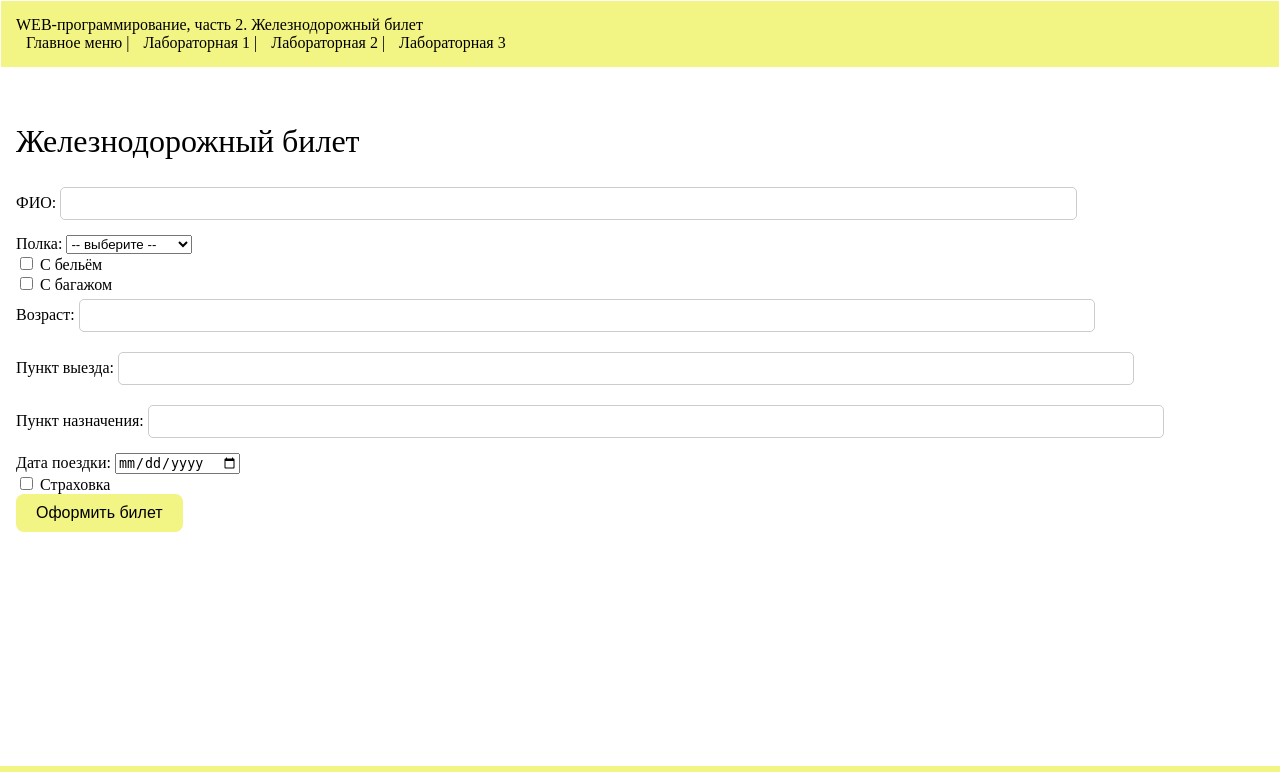
After one commit to Alena-Kvashnina/web-back-labs, a Python web app: template templates/lab3/ticket_form.html in a window 1280 px wide. The commit adds this page. Shown: the top 772 px of the page. Run offline with Jinja, Linux system fonts and the light colour scheme; the template is opened without the code that fills it, so the values that code supplies are empty.

Commit message:
Железнодорожный билет

```diff
--- a/templates/lab3/lab3.html
+++ b/templates/lab3/lab3.html
@@ -7,6 +7,9 @@
     <div>
         Привет, <span style="color: {{ name_color }}">{{ name }}</span>!
     </div>
+    <div>
+        Ваш возраст: {{ age }}
+    </div>
     <div>Список сделанных страниц:</div>
     <ol>
         <li><a href="/lab3/cookie">Куки</a></li>
@@ -14,5 +17,6 @@
         <li><a href="/lab3/form1">Форма</a></li>
         <li><a href="/lab3/order">Заказ напитка</a></li>
         <li><a href="/lab3/settings">Настройки отображения</a></li>
+        <li><a href="/lab3/ticket">Железнодорожный билет</a></li>
     </ol>
 {% endblock %}
--- /dev/null
+++ b/templates/lab3/ticket_form.html
@@ -0,0 +1,66 @@
+{% extends "base.html" %}
+{% block lab %}Железнодорожный билет{% endblock %}
+
+{% block main %}
+<h1>Железнодорожный билет</h1>
+<form method="post" action="/lab3/ticket">
+
+    <div>
+        <label>ФИО:</label>
+        <input type="text" name="fio" value="{{ form_data.fio }}">
+        <span style="color:red">{{ errors.fio }}</span>
+    </div>
+
+    <div>
+        <label>Полка:</label>
+        <select name="shelf">
+            <option value="">-- выберите --</option>
+            <option value="нижняя" {{ 'selected' if form_data.shelf == 'нижняя' }}>нижняя</option>
+            <option value="верхняя" {{ 'selected' if form_data.shelf == 'верхняя' }}>верхняя</option>
+            <option value="верхняя боковая" {{ 'selected' if form_data.shelf == 'верхняя боковая' }}>верхняя боковая</option>
+            <option value="нижняя боковая" {{ 'selected' if form_data.shelf == 'нижняя боковая' }}>нижняя боковая</option>
+        </select>
+        <span style="color:red">{{ errors.shelf }}</span>
+    </div>
+
+    <div>
+        <label><input type="checkbox" name="linen" {% if form_data.linen %}checked{% endif %}> С бельём</label>
+    </div>
+
+    <div>
+        <label><input type="checkbox" name="baggage" {% if form_data.baggage %}checked{% endif %}> С багажом</label>
+    </div>
+
+    <div>
+        <label>Возраст:</label>
+        <input type="number" name="age" value="{{ form_data.age }}">
+        <span style="color:red">{{ errors.age }}</span>
+    </div>
+
+    <div>
+        <label>Пункт выезда:</label>
+        <input type="text" name="from_city" value="{{ form_data.from_city }}">
+        <span style="color:red">{{ errors.from_city }}</span>
+    </div>
+
+    <div>
+        <label>Пункт назначения:</label>
+        <input type="text" name="to_city" value="{{ form_data.to_city }}">
+        <span style="color:red">{{ errors.to_city }}</span>
+    </div>
+
+    <div>
+        <label>Дата поездки:</label>
+        <input type="date" name="date" value="{{ form_data.date }}">
+        <span style="color:red">{{ errors.date }}</span>
+    </div>
+
+    <div>
+        <label><input type="checkbox" name="insurance" {% if form_data.insurance %}checked{% endif %}> Страховка</label>
+    </div>
+
+    <div>
+        <button type="submit">Оформить билет</button>
+    </div>
+</form>
+{% endblock %}
```
Also changed, not shown: templates/lab3/ticket.html (added, +20 -0 lines).
